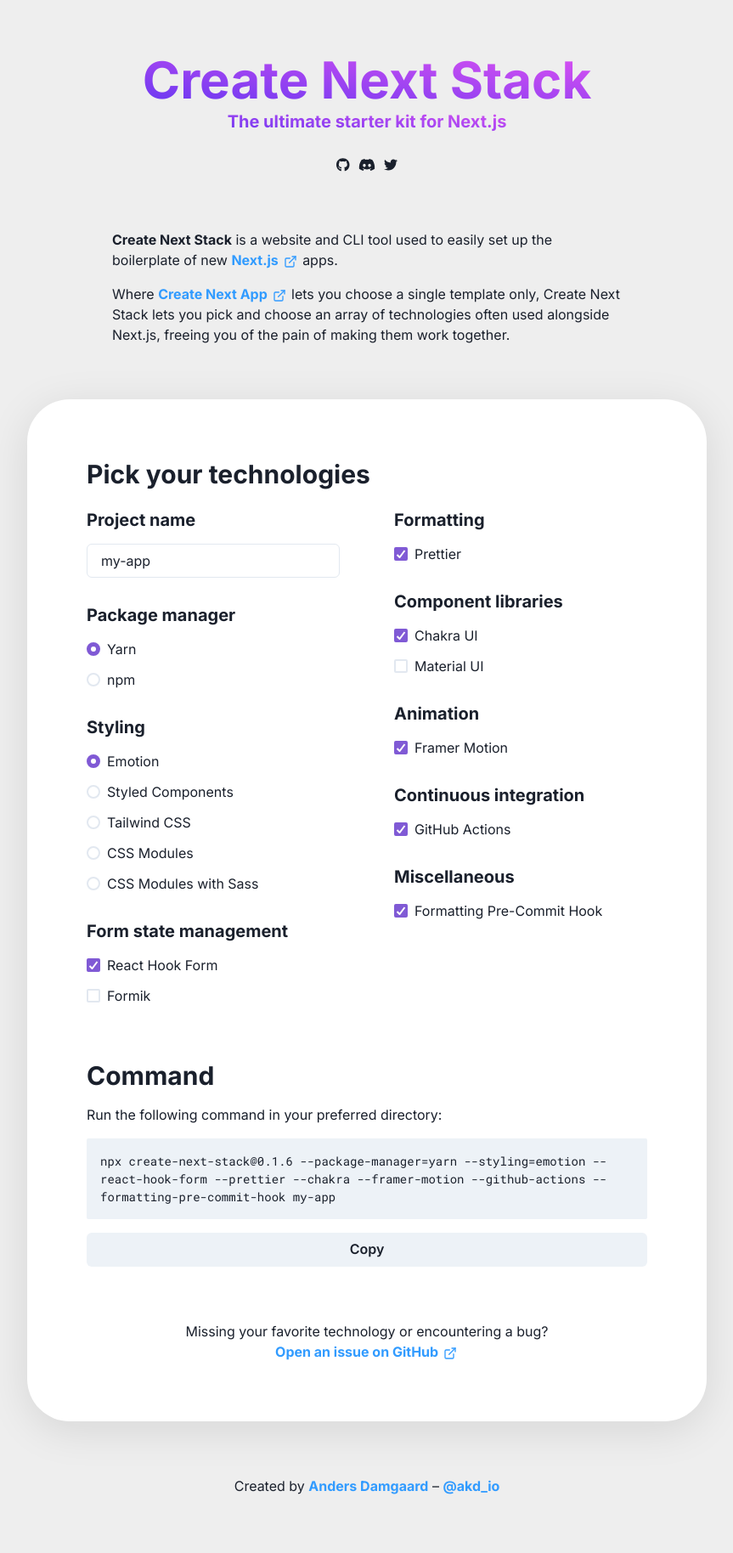
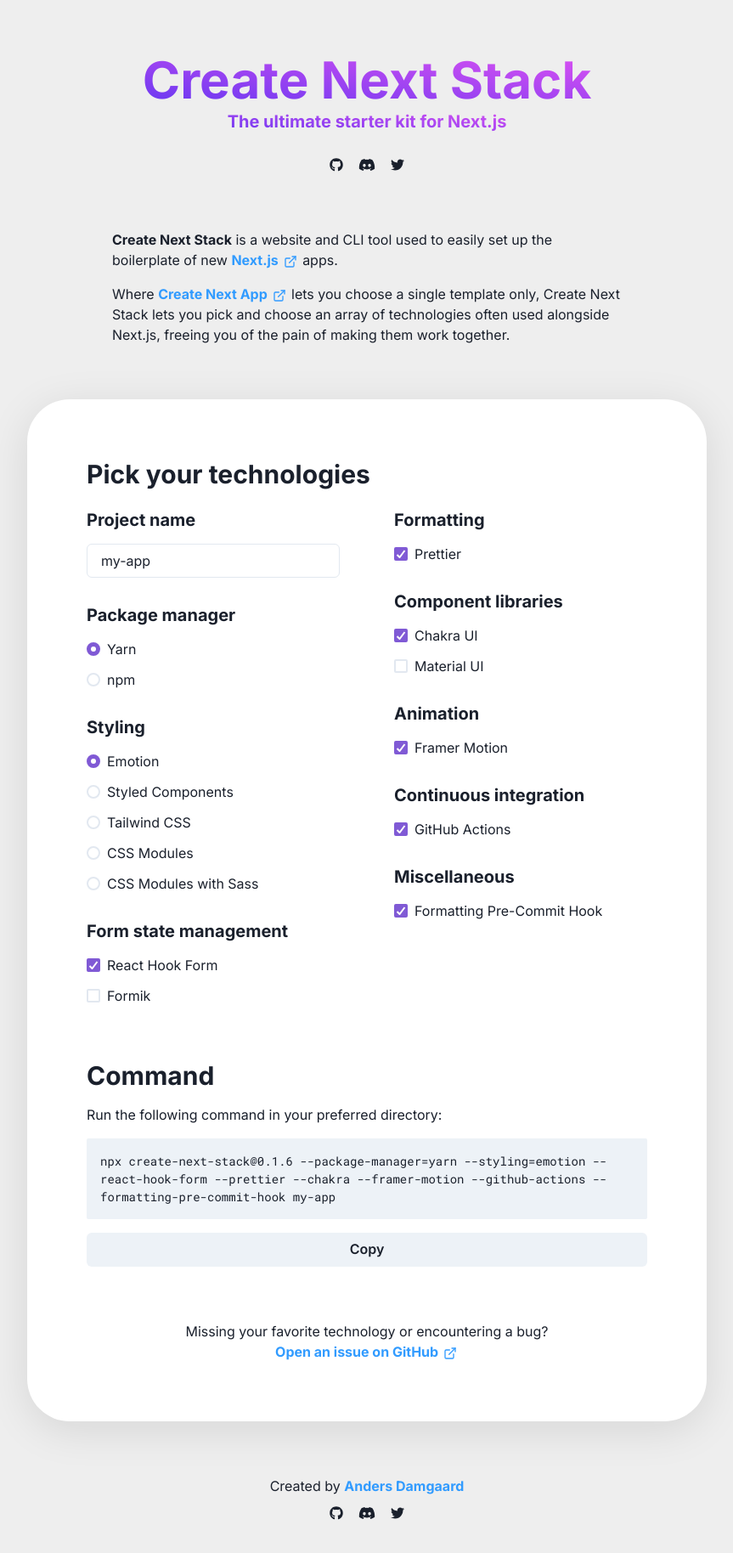
Before and after one commit to akd-io/create-next-stack-website, a Next.js app: page / in a window 1280 px wide. Shown: the top 1828 px of the page at 85% size, without its empty margins (208-1071 px from the left). Built offline with nearby package versions, Linux system fonts and the light colour scheme.

Commit message:
Add and use SocialIcons component

```diff
--- /dev/null
+++ b/components/SocialIcons.tsx
@@ -0,0 +1,36 @@
+import { Flex } from "@chakra-ui/react";
+import {
+  faGithub,
+  faDiscord,
+  faTwitter,
+} from "@fortawesome/free-brands-svg-icons";
+import { FontAwesomeIcon } from "@fortawesome/react-fontawesome";
+import React, { ComponentProps } from "react";
+
+export const SocialIcons: React.FC<ComponentProps<typeof Flex>> = (props) => {
+  return (
+    <Flex
+      direction="row"
+      justifyContent={["left", "center"]}
+      alignItems="center"
+      gap="12px"
+      {...props}
+    >
+      <a
+        aria-label="GitHub Repository of Create Next Stack"
+        href="https://github.com/akd-io/create-next-stack"
+      >
+        <FontAwesomeIcon width="24px" height="24px" icon={faGithub} />
+      </a>
+      <a aria-label="Community Discord" href="https://discord.gg/7Ns5WwGjjZ">
+        <FontAwesomeIcon width="24px" height="24px" icon={faDiscord} />
+      </a>
+      <a
+        aria-label="Twitter profile of the creator of Create Next Stack"
+        href="https://twitter.com/akd_io"
+      >
+        <FontAwesomeIcon width="24px" height="24px" icon={faTwitter} />
+      </a>
+    </Flex>
+  );
+};
--- a/templates/LandingPage/components/Footer.tsx
+++ b/templates/LandingPage/components/Footer.tsx
@@ -2,6 +2,7 @@
 import React from "react";
 import { Anchor } from "../../../components/Anchor";
 import { Section } from "../../../components/Section";
+import { SocialIcons } from "../../../components/SocialIcons";
 
 export const Footer: React.FC = () => {
   return (
@@ -16,13 +17,8 @@
         <Anchor href="https://akd.io/" isExternal>
           Anders Damgaard
         </Anchor>{" "}
-        <Box as="span" whiteSpace="nowrap">
-          &ndash;{" "}
-          <Anchor href="https://twitter.com/akd_io" isExternal>
-            @akd_io
-          </Anchor>
-        </Box>
       </Text>
+      <SocialIcons />
     </Section>
   );
 };
--- a/templates/LandingPage/components/Header.tsx
+++ b/templates/LandingPage/components/Header.tsx
@@ -1,11 +1,6 @@
-import { Flex, Heading, Stack, Text } from "@chakra-ui/react";
+import { Heading, Stack, Text } from "@chakra-ui/react";
 import { Section } from "../../../components/Section";
-import {
-  faDiscord,
-  faGithub,
-  faTwitter,
-} from "@fortawesome/free-brands-svg-icons";
-import { FontAwesomeIcon } from "@fortawesome/react-fontawesome";
+import { SocialIcons } from "../../../components/SocialIcons";
 
 export const Header = () => {
   return (
@@ -32,27 +27,7 @@
             The ultimate starter kit for Next.js
           </Text>
         </Stack>
-
-        <Flex direction="row" alignItems="center" gap="10px">
-          <a
-            aria-label="GitHub Repository of Create Next Stack"
-            href="https://github.com/akd-io/create-next-stack"
-          >
-            <FontAwesomeIcon icon={faGithub} />
-          </a>
-          <a
-            aria-label="Community Discord"
-            href="https://discord.gg/7Ns5WwGjjZ"
-          >
-            <FontAwesomeIcon icon={faDiscord} />
-          </a>
-          <a
-            aria-label="Twitter profile of the creator of Create Next Stack"
-            href="https://twitter.com/akd_io"
-          >
-            <FontAwesomeIcon icon={faTwitter} />
-          </a>
-        </Flex>
+        <SocialIcons />
       </Stack>
     </Section>
   );
```
